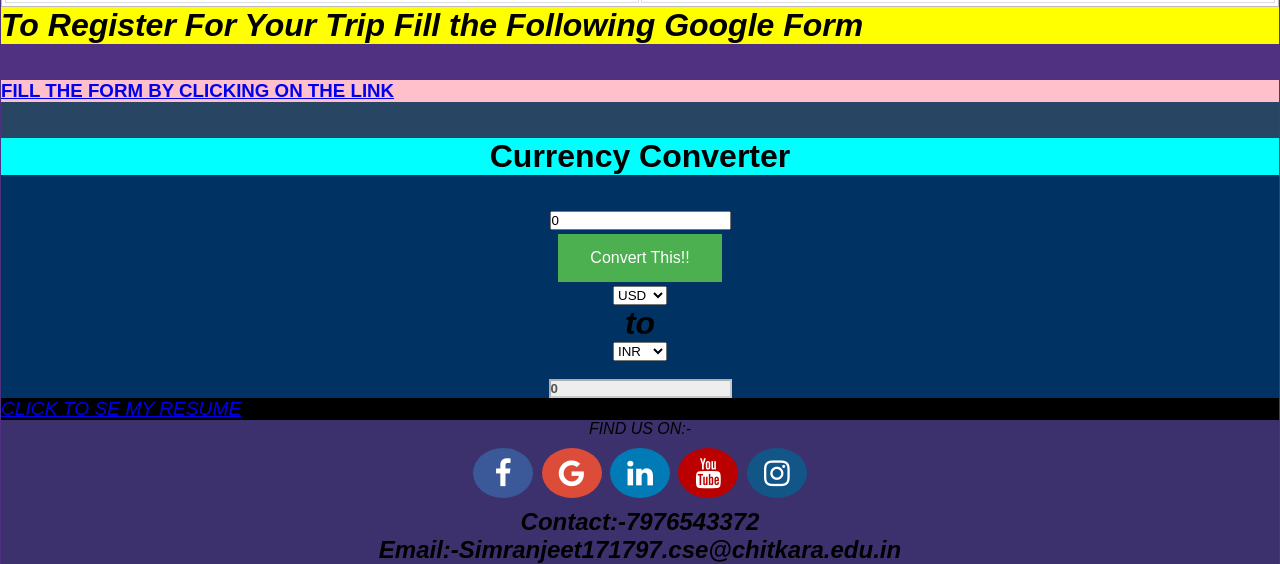
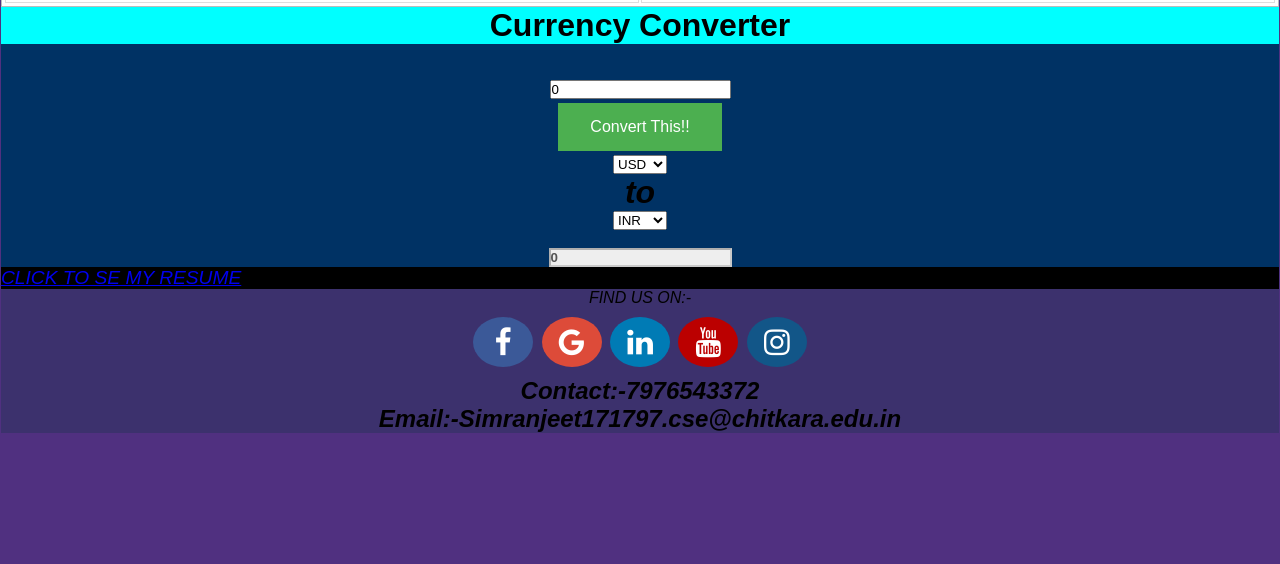
Before and after one commit to Simranjeet3551/assessment-project, a plain HTML site: page index.html in a window 1280 px wide. Shown: the part 3003-3567 px from the top of the page. After the commit the page ends 3436 px from the top, so only its background shows below. Drawn offline with Linux system fonts and the light colour scheme.

Commit message:
Update index.html

```diff
--- a/index.html
+++ b/index.html
@@ -72,10 +72,7 @@
     </tr>
 </table>
 
-		<h1 style="background-color:yellow"><i>To Register For Your Trip Fill the Following Google Form</i></h1><BR><BR>
-		<div style="background-color:rgb(40,70,100)">
-		<a href="https://docs.google.com/forms/d/e/1FAIpQLSfgp6zyCMqpFkQnZqGp4FQvjwf2WwG0-5iiE27lpxhfl08lRg/viewform?usp=sf_link"><h3 style="background-color:pink">FILL THE FORM BY CLICKING ON THE LINK</h3></a><br><br>
-		</div>
+
 <div style="background-color:rgb(0,50,100)">
 		<div style="background-color:aqua">
     <center><h1>Currency Converter</h1></center>
```
